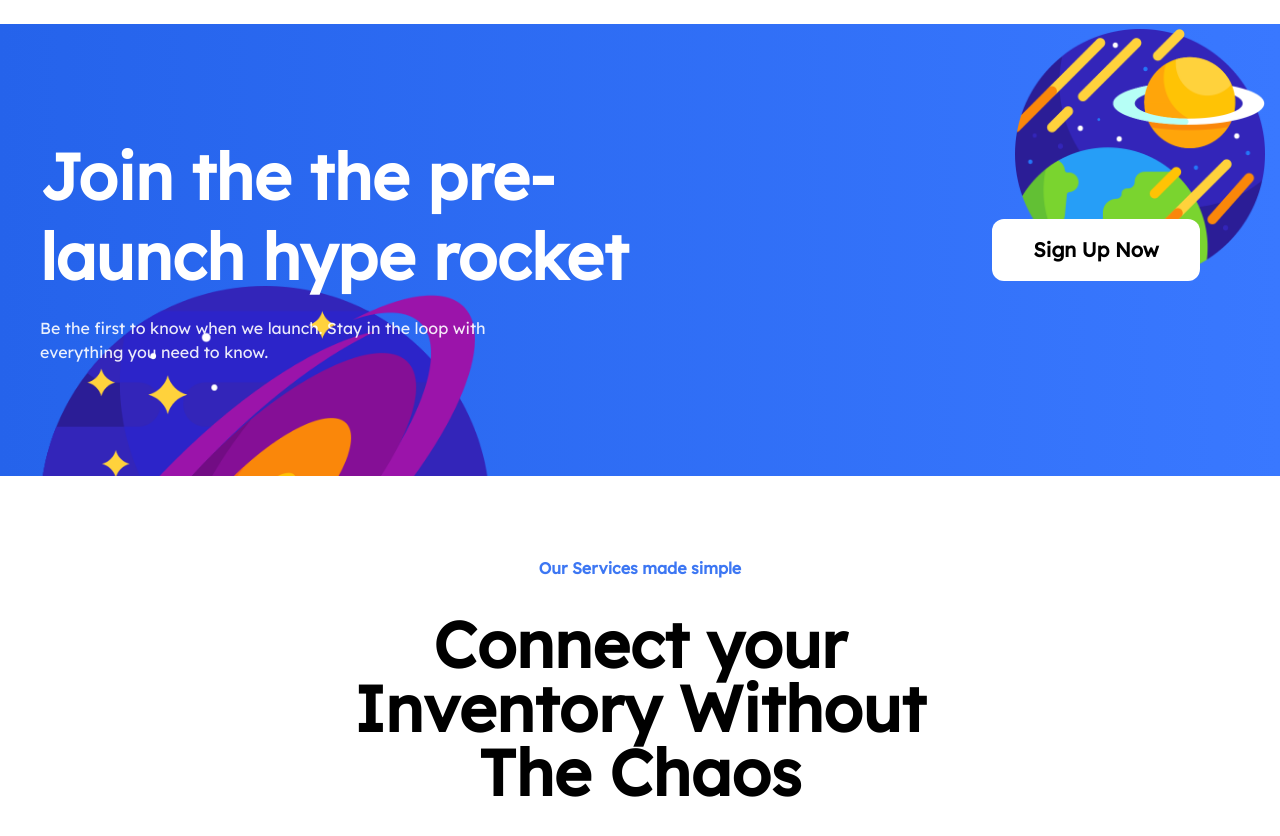
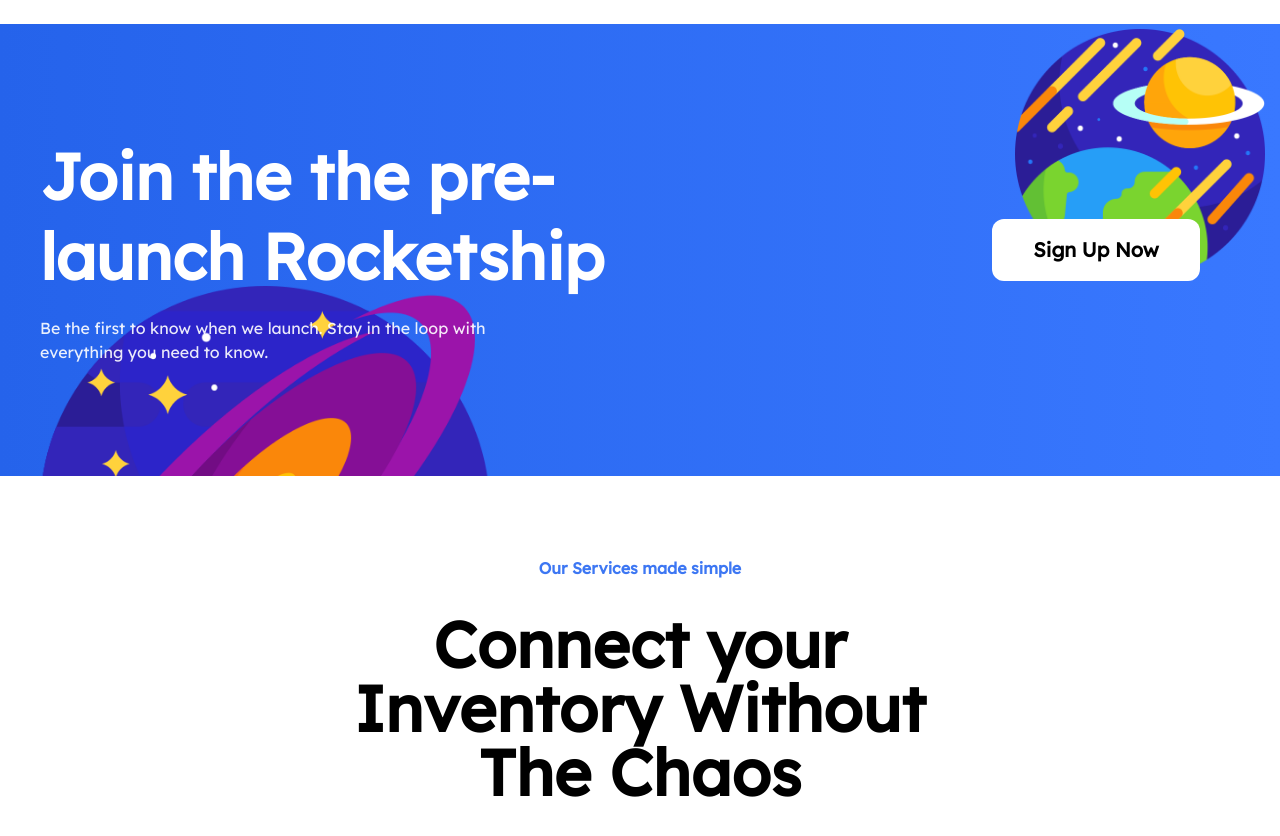
Before and after one commit to Todd-Owen-Mpeli/blueinventory, a Next.js app: page / in a window 1280 px wide. Shown: the part 1040-1876 px from the top of the page. Built offline with nearby package versions, Linux system fonts and the light colour scheme.

Commit message:
Edited the title text.

```diff
--- a/components/CTATwo.js
+++ b/components/CTATwo.js
@@ -10,7 +10,7 @@ const CTATwo = () => {
 					<div className="w-full lg:w-1/2 relative">
 						<div className="relative z-50">
 							<h2 className="mb-5 text-4xl md:text-6xl text-white text-center md:text-left font-bold tracking-px-n leading-tight">
-								Join the the pre-launch hype rocket
+								Join the the pre-launch Rocketship
 							</h2>
 							<p className="text-white text-center md:text-left text-opacity-90 text-base md:max-w-md">
 								Be the first to know when we launch. Stay in the loop with
```
